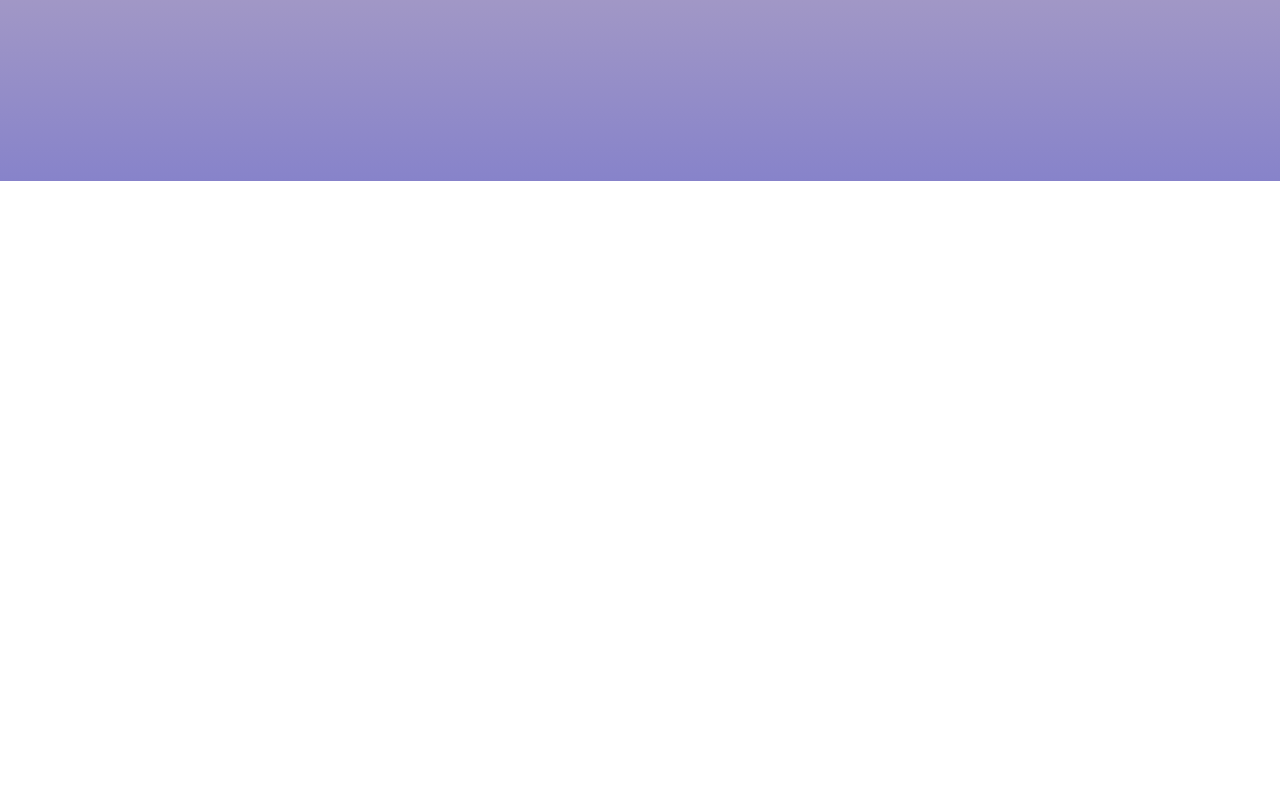
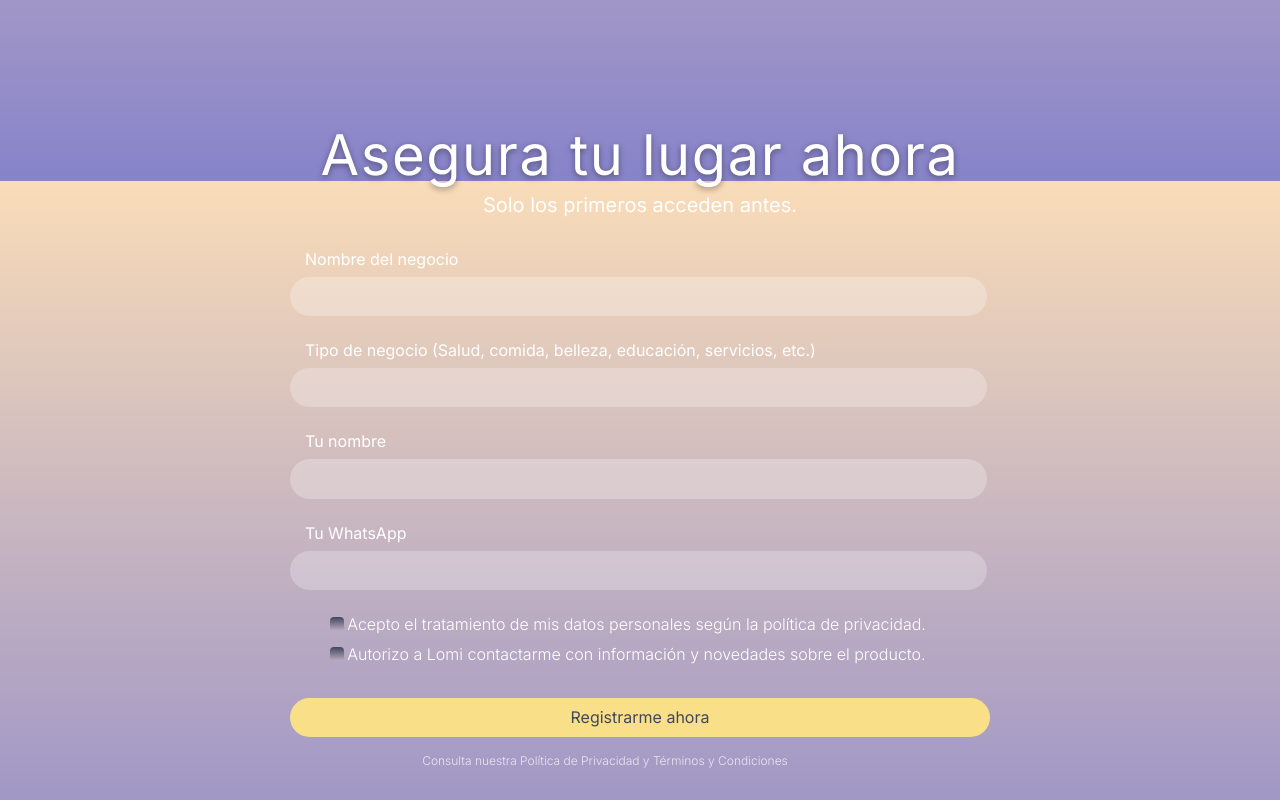
Before and after one commit to Staion-ai/beta-lomi, a React (Vite) app: page / in a window 1280 px wide. Shown: the part 619-1419 px from the top of the page. Before the commit the page ends 800 px from the top, so only its background shows below. Built offline with nearby package versions, Linux system fonts and the light colour scheme.

Commit message:
Se añade el formulario con su estructura en HTML y sus estilos propios en CSS

```diff
--- a/src/App.jsx
+++ b/src/App.jsx
@@ -1,4 +1,5 @@
 import Header from './components/Header'
+import Formulario from './components/Formulario'
 
 import './assets/styles/App.css'
 
@@ -7,6 +8,7 @@ function App() {
   return (
     <>
       <Header />
+      <Formulario />
     </>
   )
 }
--- /dev/null
+++ b/src/assets/styles/Formulario.css
@@ -0,0 +1,138 @@
+.form-section {
+    max-width: 700px;
+    margin: 200px auto 0 auto;
+
+    display: flex;
+    flex-direction: column;
+    align-items: center;
+    justify-content: center;
+    text-align: center;
+}
+
+.form-title {
+    font-size: 56px;
+    font-weight: 400;
+
+    color: #ffffff;
+    text-align: center;
+    margin-bottom: 0.25rem;
+    text-shadow: 0 2px 6px rgba(0, 0, 0, 0.4);
+
+    letter-spacing: 0.1rem;
+}
+
+.form-subtitle {
+    font-size: 20px;
+    font-weight: 400;
+
+    color: #ffffff;
+    text-align: center;
+    margin-bottom: 2rem;
+}
+
+.form-container {
+    width: 100%;
+    max-width: 700px;
+}
+
+form label:not(.checkbox-label) {
+    display: flex;
+    flex-direction: column;
+    align-items: flex-start;
+    width: 100%;
+    margin-bottom: 1.5rem;
+}
+
+.input-label {
+    font-size: 16px;
+    color: #ffffff;
+    margin-bottom: 0.5rem;
+    font-weight: 400;
+    margin-left: 15px;
+}
+
+input[type="text"] {
+    width: 95%;
+    padding: 0.6rem 1rem;
+
+    font-size: 16px;
+    border: none;
+    border-radius: 20px;
+    background-color: rgba(255, 255, 255, 0.25);
+    color: #41475D;
+    box-shadow: none;
+    outline: none;
+}
+
+.checkbox-container {
+    display: flex;
+    flex-direction: column;
+    align-items: flex-start;
+    width: 100%;
+    max-width: 620px;
+    margin: 0 auto;
+}
+
+.checkbox-label {
+    display: flex;
+    align-items: center;
+    gap: 0.2rem;
+    color: #ffffff;
+    font-size: 16px;
+    font-weight: 300;
+    margin-bottom: 10px;
+}
+
+.checkbox-label input[type="checkbox"] {
+    appearance: none;
+    -webkit-appearance: none;
+
+    width: 14px;
+    height: 14px;
+    border-radius: 4px;
+    background: linear-gradient(to bottom, #41475D, #BDADC2);
+    position: relative;
+    cursor: pointer;
+    display: inline-block;
+}
+
+.checkbox-label input[type="checkbox"]:checked::after {
+    content: "✔";
+    color: white;
+    position: absolute;
+    top: 50%;
+    left: 50%;
+    transform: translate(-50%, -58%);
+}
+
+/* BOTONES */
+.submit-button {
+    width: 100%;
+    background-color: #F9DF88;
+    color: #41475D;
+    border: none;
+    border-radius: 20px;
+    font-size: 16px;
+    font-weight: 400;
+    cursor: pointer;
+    transition: background-color 0.3s ease, color 0.3s ease;
+    margin-top: 1.5rem;
+    align-self: center;
+    padding: 0.6rem 1rem;
+}
+
+.form-legal {
+    font-size: 12px;
+    font-weight: 300;
+    color: #ffffff;
+    opacity: 0.75;
+    text-align: center;
+    margin-top: 1rem;
+    line-height: 1.4;
+    max-width: 90%;
+    align-self: center;
+    text-decoration: none;
+    display: block;
+
+    margin-bottom: 30px;
+}
--- a/src/assets/styles/Header.css
+++ b/src/assets/styles/Header.css
@@ -1,9 +1,10 @@
 body, html {
-    margin: 0;
-    padding: 0;
-    font-family: 'Inter', sans-serif;
-    height: 100%;
-  }
+  margin: 0;
+  padding: 0;
+  font-family: 'Inter', sans-serif;
+  height: 100%;
+}
+
 
 .logo-container {
     width: 186px;
@@ -49,7 +50,7 @@ body, html {
 
 .text-white {
     color: #ffffff;
-    text-shadow: 0 2px 4px rgba(0, 0, 0, 0.5);
+    text-shadow: 0 4px 4px rgba(0, 0, 0, 0.4);
 }
 
 .text-black {
--- a/src/assets/styles/index.css
+++ b/src/assets/styles/index.css
@@ -8,13 +8,11 @@
 html, body {
     height: 100%;
     margin: 0;
+}
 
-
-  }
-
-  body {
+body {
     background: linear-gradient(to bottom, #F9DCB8, #8783CA);
     background-attachment: fixed;
     background-repeat: no-repeat;
     background-size: cover;
-  }
+}
--- /dev/null
+++ b/src/components/Formulario.jsx
@@ -0,0 +1,55 @@
+
+import '../assets/styles/Formulario.css'
+
+const Formulario = () => {
+  return (
+    <>
+        <div className="form-section">
+            <h2 className="form-title">Asegura tu lugar ahora</h2>
+            <p className="form-subtitle">Solo los primeros acceden antes.</p>
+
+            <form className="form-container">
+                <label>
+                    <span className="input-label">Nombre del negocio</span>
+                    <input type="text" />
+                </label>
+
+                <label>
+                    <span className="input-label">Tipo de negocio (Salud, comida, belleza, educación, servicios, etc.)</span>
+                    <input type="text" />
+                </label>
+
+                <label>
+                    <span className="input-label">Tu nombre</span>
+                    <input type="text" />
+                </label>
+
+                <label>
+                    <span className="input-label">Tu WhatsApp</span>
+                    <input type="text" />
+                </label>
+
+                <div className='checkbox-container'>
+                    <label className="checkbox-label">
+                        <input type="checkbox" />
+                        Acepto el tratamiento de mis datos personales según la política de privacidad.
+                    </label>
+
+                    <label className="checkbox-label">
+                        <input type="checkbox" />
+                        Autorizo a Lomi contactarme con información y novedades sobre el producto.
+                    </label>
+                </div>
+
+                <button type="submit" className="submit-button">Registrarme ahora</button>
+
+                <a href="#" className="form-legal">
+                    Consulta nuestra Política de Privacidad y Términos y Condiciones
+                </a>
+            </form>
+        </div>
+    </>
+  )
+}
+
+export default Formulario
```
